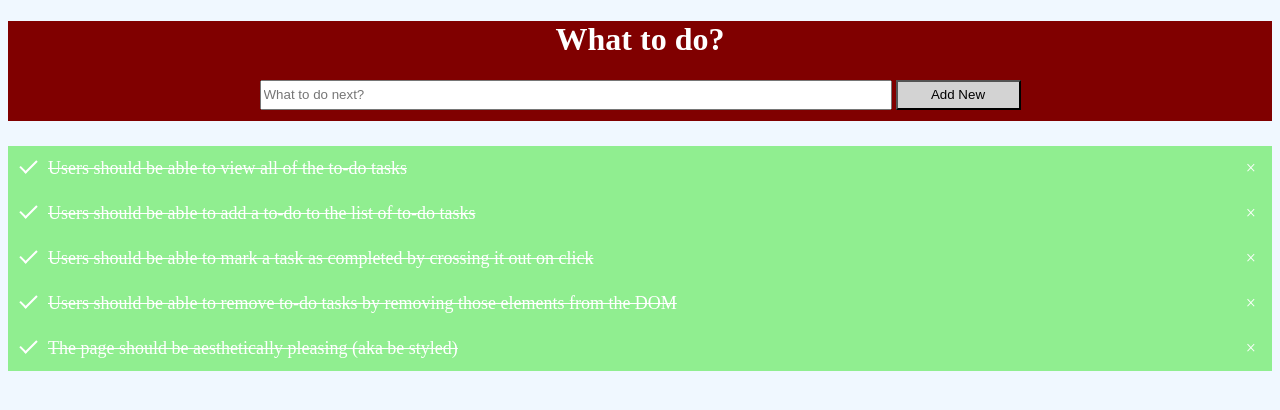
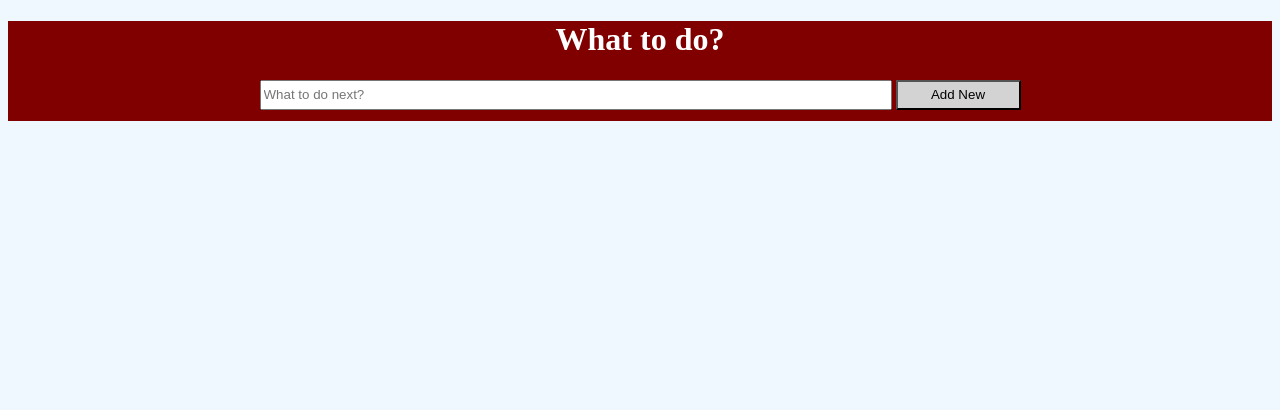
Before and after one commit to curtisbonham/JS-Fundamentals-III---To-Do-List, a plain HTML site: page index.html in a window 1280 px wide. Drawn offline with Linux system fonts and the light colour scheme.

```diff
--- a/index.html
+++ b/index.html
@@ -14,11 +14,7 @@
   </header>
   <div id="list">
     <ul id="myUL">
-      <li class="checked">Users should be able to view all of the to-do tasks</li>
-      <li class="checked">Users should be able to add a to-do to the list of to-do tasks</li>
-      <li class="checked">Users should be able to mark a task as completed by crossing it out on click</li>
-      <li class="checked">Users should be able to remove to-do tasks by removing those elements from the DOM</li>
-      <li class="checked">The page should be aesthetically pleasing (aka be styled)</li>
+
     </ul>
   </div>
 
```
Also changed, not shown: 1 other file.
